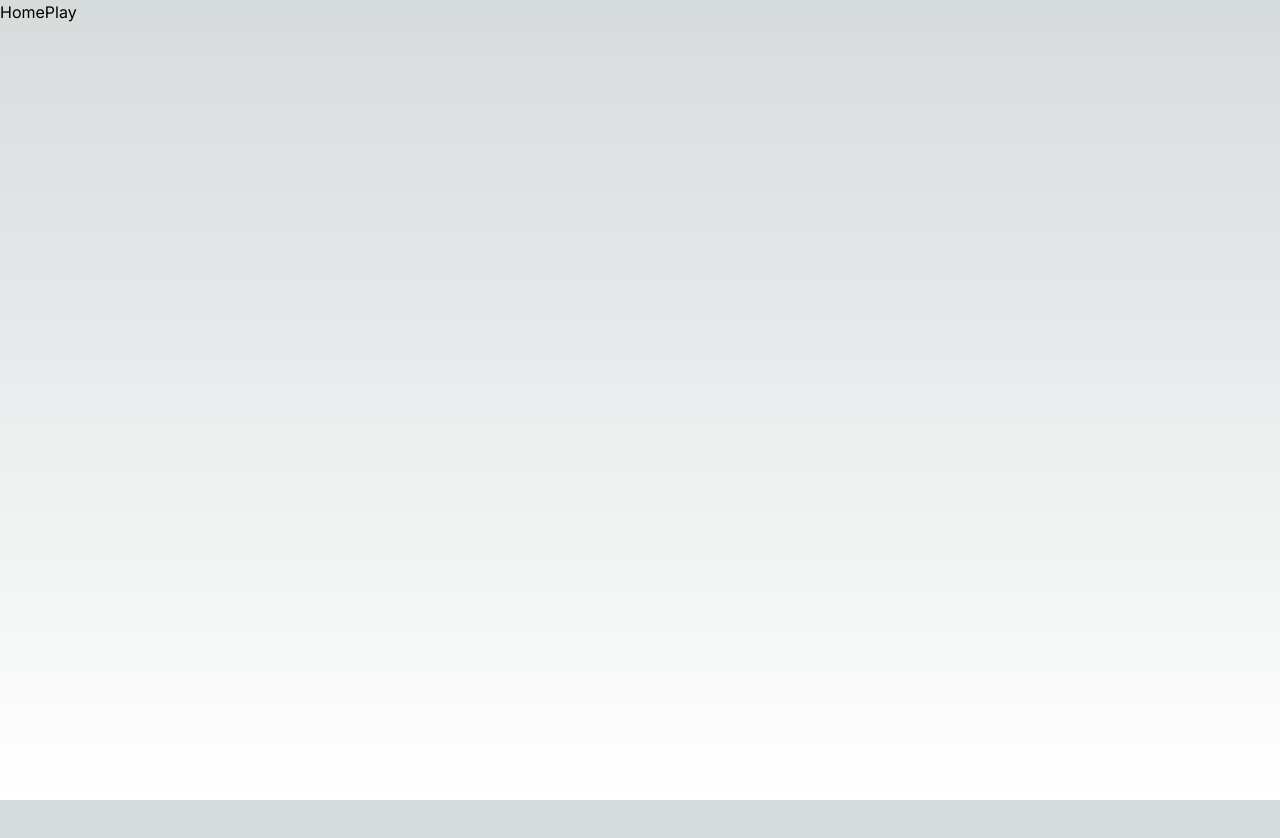
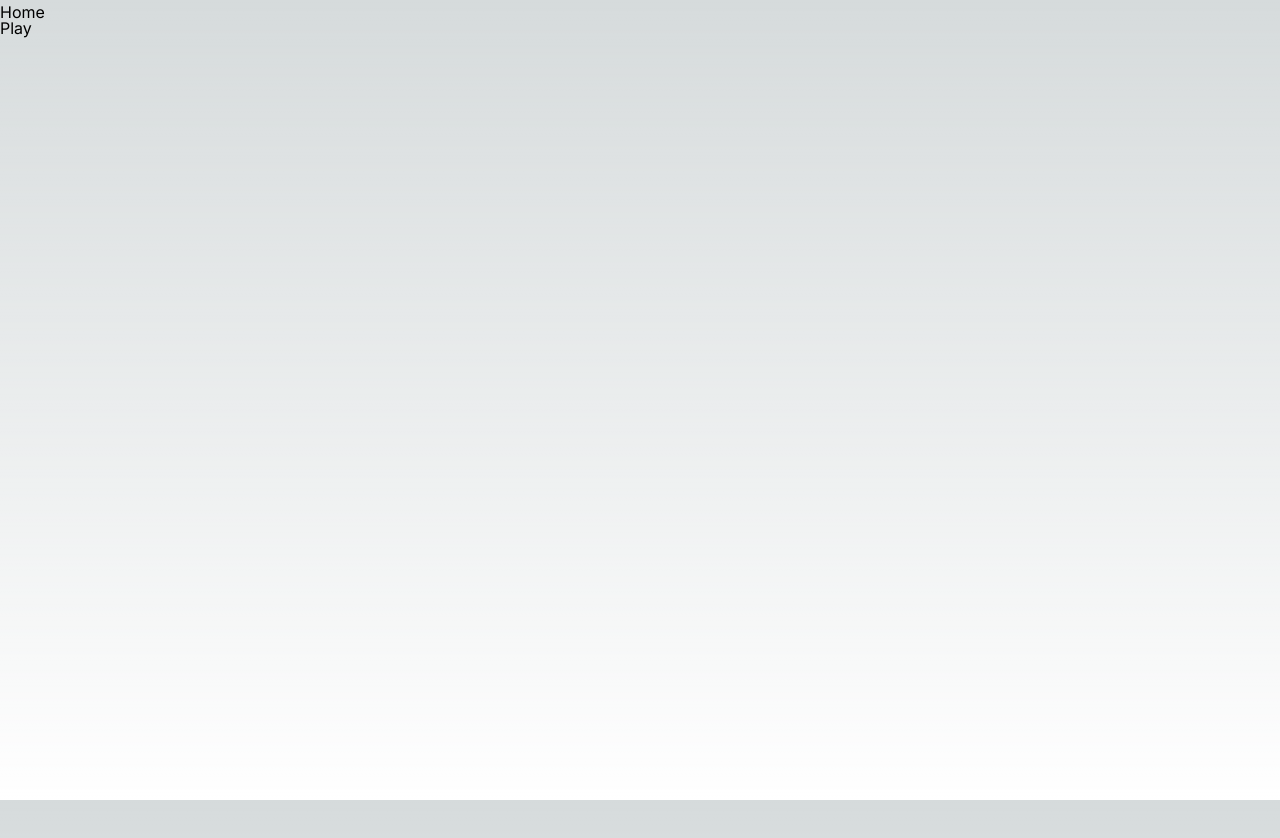
Before and after one commit to gijs-ve/Beathoven, a Next.js app: page / in a window 1280 px wide. Shown: the top 838 px of the page. Built offline with nearby package versions, Linux system fonts and the light colour scheme.

Commit message:
wip: navbar

```diff
--- a/src/components/Navbar/NavItem.tsx
+++ b/src/components/Navbar/NavItem.tsx
@@ -1,5 +1,10 @@
 import { T_NavItem } from "@/types";
+import Link from "next/link";
 
 export const NavItem = ({ navItem }: { navItem: T_NavItem }) => {
-  return <>{navItem.title}</>;
+  return (
+    <div className="w-full h-4">
+      <Link href={navItem.href}>{navItem.title}</Link>
+    </div>
+  );
 };
--- a/src/components/Navbar/Navbar.tsx
+++ b/src/components/Navbar/Navbar.tsx
@@ -3,10 +3,10 @@ import { NavItem } from "./NavItem";
 
 export const Navbar = ({ navItems }: { navItems: T_NavItem[] }) => {
   return (
-    <>
+    <div className="w-full h-16">
       {navItems.map((navItem) => {
         return <NavItem key={navItem.href} navItem={navItem} />;
       })}
-    </>
+    </div>
   );
 };
```
